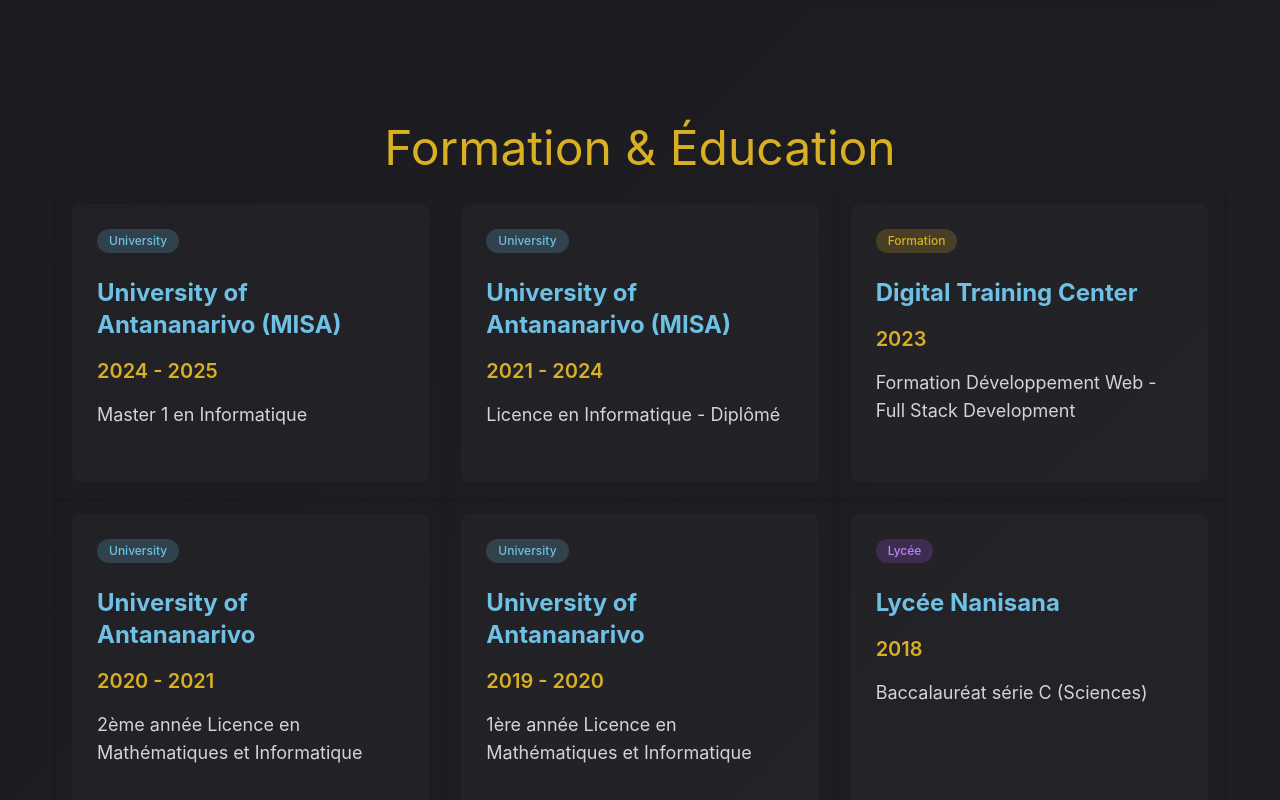
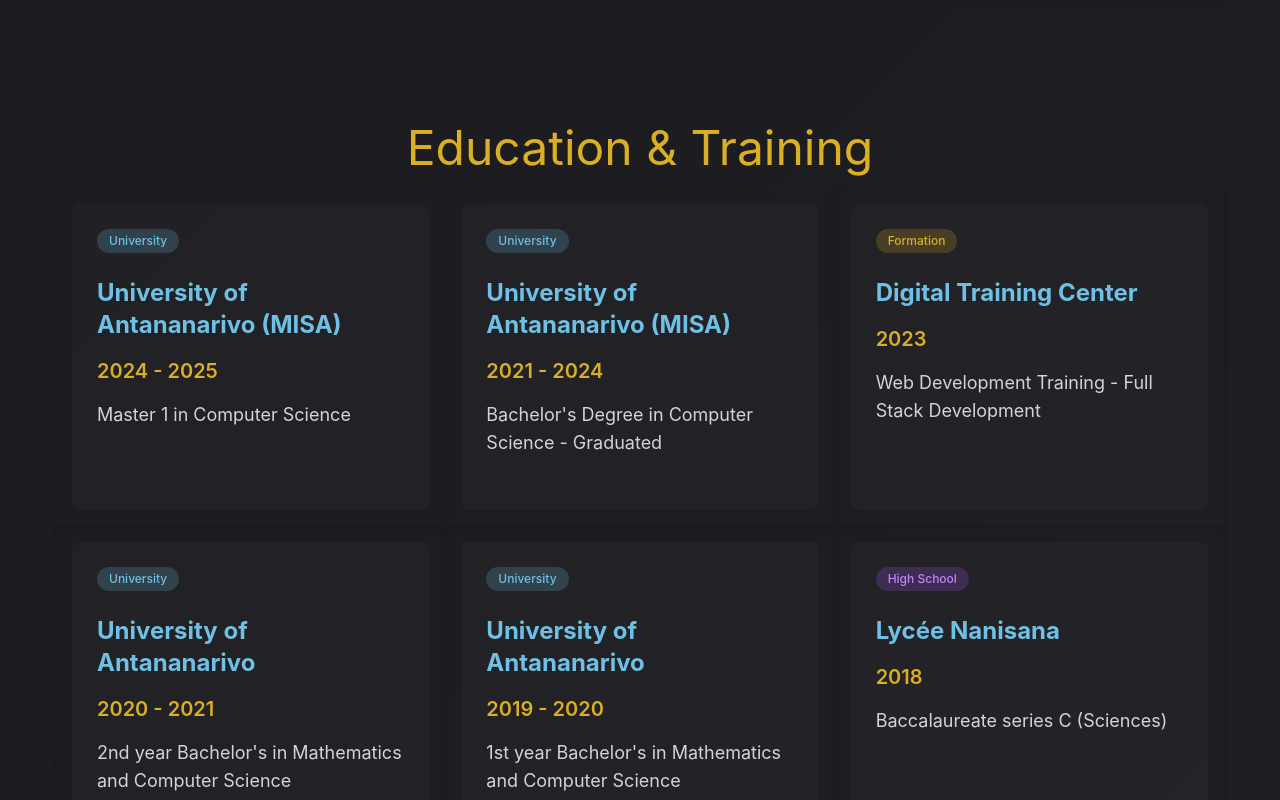
Before and after one commit to ToandroMananjara/portfolio-v2, a React (Vite) app: page / in a window 1280 px wide. Shown: the part 1340-2140 px from the top of the page. Built offline with nearby package versions, Linux system fonts and the light colour scheme.

Commit message:
feat: update education descriptions to English and improve Project component title

```diff
--- a/src/components/Education.jsx
+++ b/src/components/Education.jsx
@@ -4,49 +4,49 @@
       id: 1,
       year: "2024 - 2025",
       school: "University of Antananarivo (MISA)",
-      description: "Master 1 en Informatique",
+      description: "Master 1 in Computer Science",
       type: "University",
     },
     {
       id: 2,
       year: "2021 - 2024",
       school: "University of Antananarivo (MISA)",
-      description: "Licence en Informatique - Diplômé",
+      description: "Bachelor's Degree in Computer Science - Graduated",
       type: "University",
     },
     {
       id: 3,
       year: "2023",
       school: "Digital Training Center",
-      description: "Formation Développement Web - Full Stack Development",
+      description: "Web Development Training - Full Stack Development",
       type: "Formation",
     },
     {
       id: 4,
       year: "2020 - 2021",
       school: "University of Antananarivo",
-      description: "2ème année Licence en Mathématiques et Informatique",
+      description: "2nd year Bachelor's in Mathematics and Computer Science",
       type: "University",
     },
     {
       id: 5,
       year: "2019 - 2020",
       school: "University of Antananarivo",
-      description: "1ère année Licence en Mathématiques et Informatique",
+      description: "1st year Bachelor's in Mathematics and Computer Science",
       type: "University",
     },
     {
       id: 6,
       year: "2018",
       school: "Lycée Nanisana",
-      description: "Baccalauréat série C (Sciences)",
-      type: "Lycée",
+      description: "Baccalaureate series C (Sciences)",
+      type: "High School",
     },
   ];
   return (
     <div id="education" className="pt-[70px] px-4 sm:px-10 md:px-14">
       <h1 className=" mb-4 text-yellow_primary text-center text-3xl md:text-5xl">
-        Formation & Éducation
+        Education & Training
       </h1>
 
       <div className="w-full flex flex-wrap">
--- a/src/components/Project.jsx
+++ b/src/components/Project.jsx
@@ -151,7 +151,7 @@
       download_link:
         "https://drive.google.com/file/d/1H2itfSnF5Tgiq1zpF3GtihVMWKPWHHo_/view?usp=sharing",
       title: "Application E-commerce",
-      description: "Application E-commerce",
+      description: "E-commerce Application",
       technologies: ["ReactNative", "Expo", "LocalStorage", "TypeScript"],
     },
     {
```
